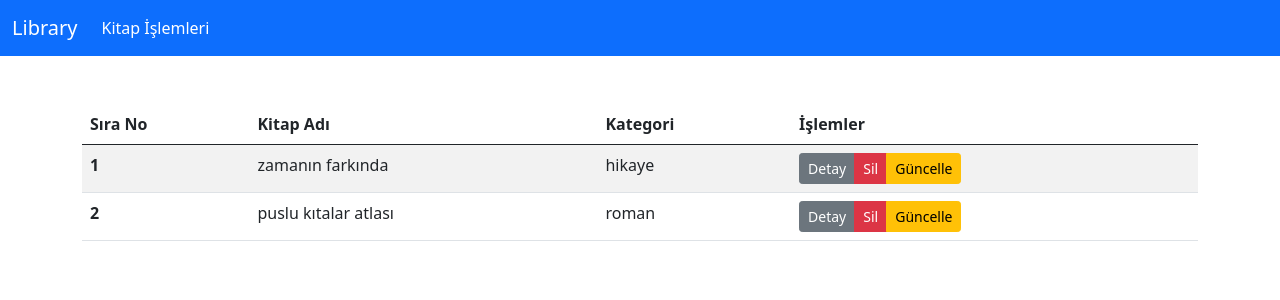
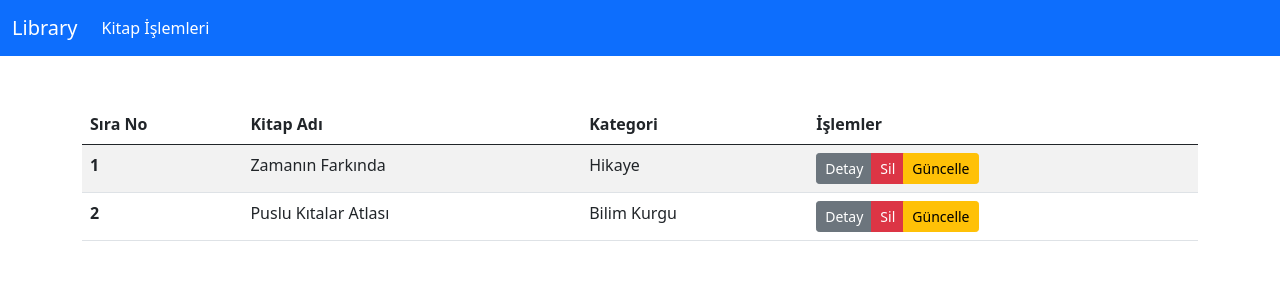
Before and after one commit to Udemig/4-sezon-haftaici-library, a React (Create React App) app: page / in a window 1280 px wide. Shown: the top 300 px of the page. Built offline with nearby package versions, Linux system fonts and the light colour scheme; data requests are answered from the project's data file.

Commit message:
upperFirstLetters

```diff
--- a/db.json
+++ b/db.json
@@ -2,7 +2,7 @@
     "books":[
         {
             "id":"1",
-            "title":"zamanın farkında",
+            "title":"zAmaNIN FARkındA",
             "author":"şule gürbüz",
             "publisher":"iletişim",
             "price":70,
@@ -16,7 +16,7 @@
             "publisher":"iletişim",
             "price":50,
             "isbn":"9789750509243",
-            "categoryId": "1"
+            "categoryId": "3"
         }
     ],
     "categories":[
@@ -27,6 +27,10 @@
         {
             "id":"2",
             "name":"hikaye"
+        },
+        {
+            "id":"3",
+            "name": "bilim kurgu"
         }
     ]
 }
--- a/src/components/ListBooks.js
+++ b/src/components/ListBooks.js
@@ -1,6 +1,8 @@
 import React from "react";
 
 import { useSelector } from "react-redux";
+
+import { upperFirstLetter,upperFirstLetter2 } from "../utils/functions";
 
 const ListBooks = () => {
   const { booksState, categoriesState } = useSelector((state) => state);
@@ -32,8 +34,8 @@ const ListBooks = () => {
                 return (
                   <tr key={book.id}>
                     <th scope="row">{index + 1}</th>
-                    <td>{book.title}</td>
-                    <td>{myCategory.name}</td>
+                    <td>{upperFirstLetter2(book.title)}</td>
+                    <td>{upperFirstLetter(myCategory.name)}</td>
                     <td>
                       <div
                         className="btn-group"
--- /dev/null
+++ b/src/utils/functions.js
@@ -0,0 +1,43 @@
+export const upperFirstLetter = (sample = "") => {
+  /* parametre olarak gelen cümleyi boşluk ayracına göre
+        kelimelere ayır
+    */
+  let words = sample.split(" ");
+  let newWords = [];
+  /* tek tek kelimeler gezilir */
+  for (let i = 0; i < words.length; i++) {
+    /* her bir kelimeyi karakter karakter dolaşalım */
+    let tempWord = "";
+    for (let j = 0; j < words[i].length; j++) {
+      /* her bir kelimenin ilk harfini yakalayarak büyük harfe çeviriyoruz */
+      if (j === 0) {
+        tempWord += words[i][j].toLocaleUpperCase("tr-TR");
+      } else {
+        /* her bir kelimenin ilk harf dışındaki diğer harflerini
+                    yakalayarak küçük harfe çeviriyoruz
+                */
+        tempWord += words[i][j].toLocaleLowerCase("tr-TR");
+      }
+    }
+    newWords.push(tempWord);
+  }
+  //console.log(newWords);
+  /* en son baş harfi büyük, diğer harfleri küçültülmüş
+        yeni kelimeler dizisinin elemanları arasına boşluk ekleyerek
+        yeni bir cümle oluşturup onu return ediyoruz
+    */
+  const newSample = newWords.join(" ");
+
+  return newSample;
+};
+
+export const upperFirstLetter2 = (sample = "") => {
+  return sample
+    .split(" ")
+    .map(
+      (word) =>
+        word.charAt(0).toLocaleUpperCase("tr-TR") +
+        word.slice(1).toLocaleLowerCase("tr-TR")
+    )
+    .join(" ");
+};
```
